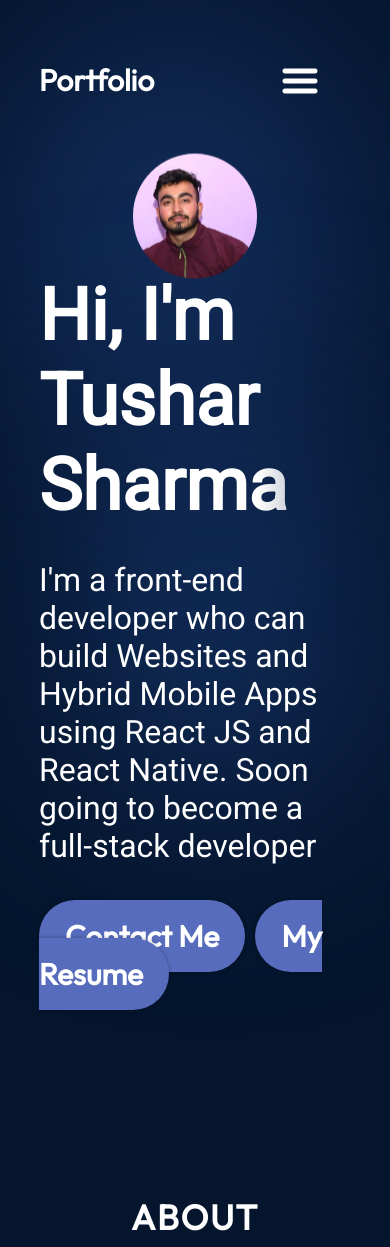
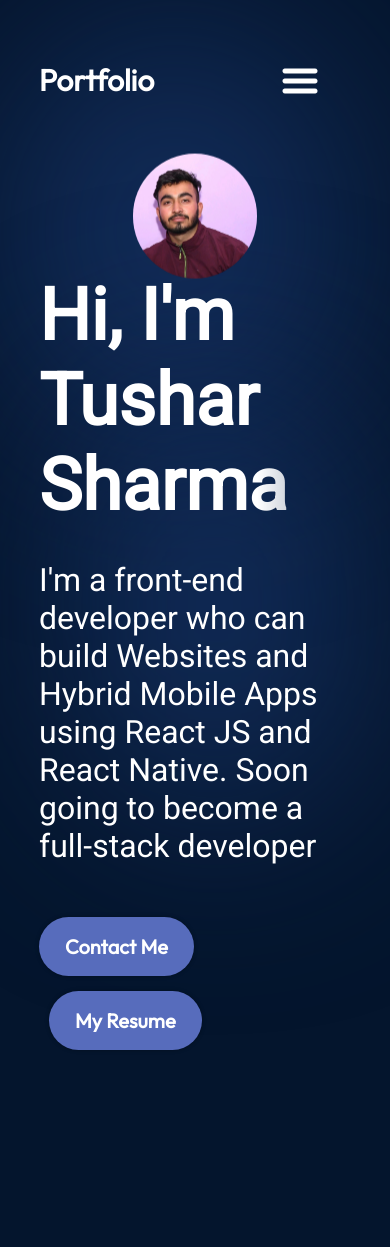
Before and after one commit to tushar6905/portfolio-app-js, a React (Vite) app: page / in a window 390 px wide. Shown: the top 1247 px of the page. Built offline with nearby package versions, Linux system fonts and the light colour scheme.

Commit message:
set btns

```diff
--- a/src/component/Hero/Hero.jsx
+++ b/src/component/Hero/Hero.jsx
@@ -11,7 +11,7 @@ const Hero = () => {
             <p className={styles.description}>
                 I'm a front-end developer who can build Websites and Hybrid Mobile Apps using React JS and React Native. Soon going to become a full-stack developer
             </p>
-            <div>
+            <div className={styles.resumeMail}>
             <a href="mailto:mithusharma67890@gmail.com"className={styles.contactBtn} target='blank'>Contact Me</a>
             <a style={{marginLeft:10}} href="https://drive.google.com/file/d/1RNQxzbByueHG5J8FH6fTn38uKIjq9053/view"className={styles.contactBtn} target='blank'>My Resume</a>
             </div>
--- a/src/component/Hero/hero.module.css
+++ b/src/component/Hero/hero.module.css
@@ -91,5 +91,12 @@
     }
     .content{
         align-items: center;
+    }.resumeMail{
+        /* background-color: pink; */
+        display: flex;
+        flex-wrap: wrap;
+        gap: 15px;
+    }.contactBtn{
+        font-size: 20px;
     }
 }
```
